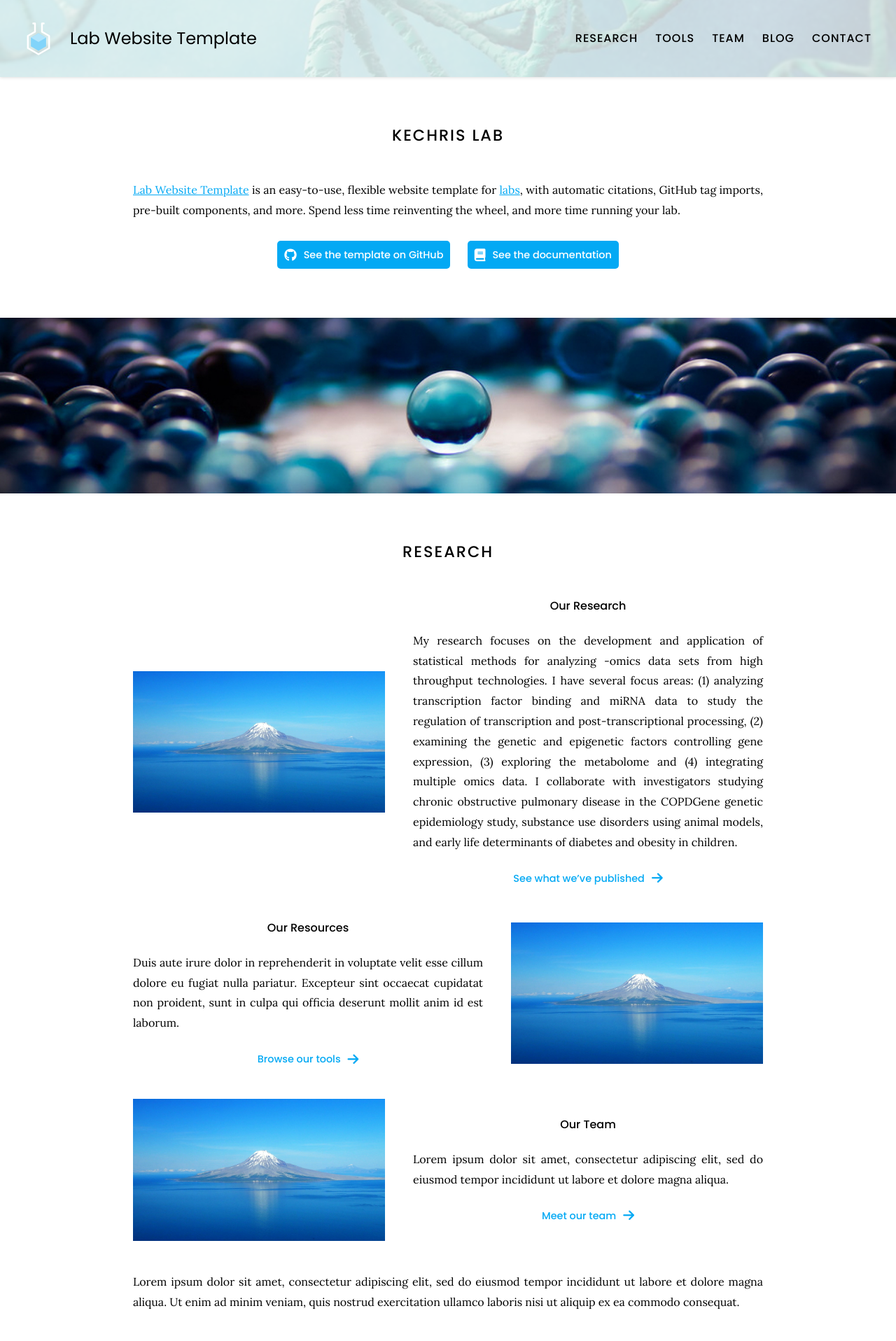
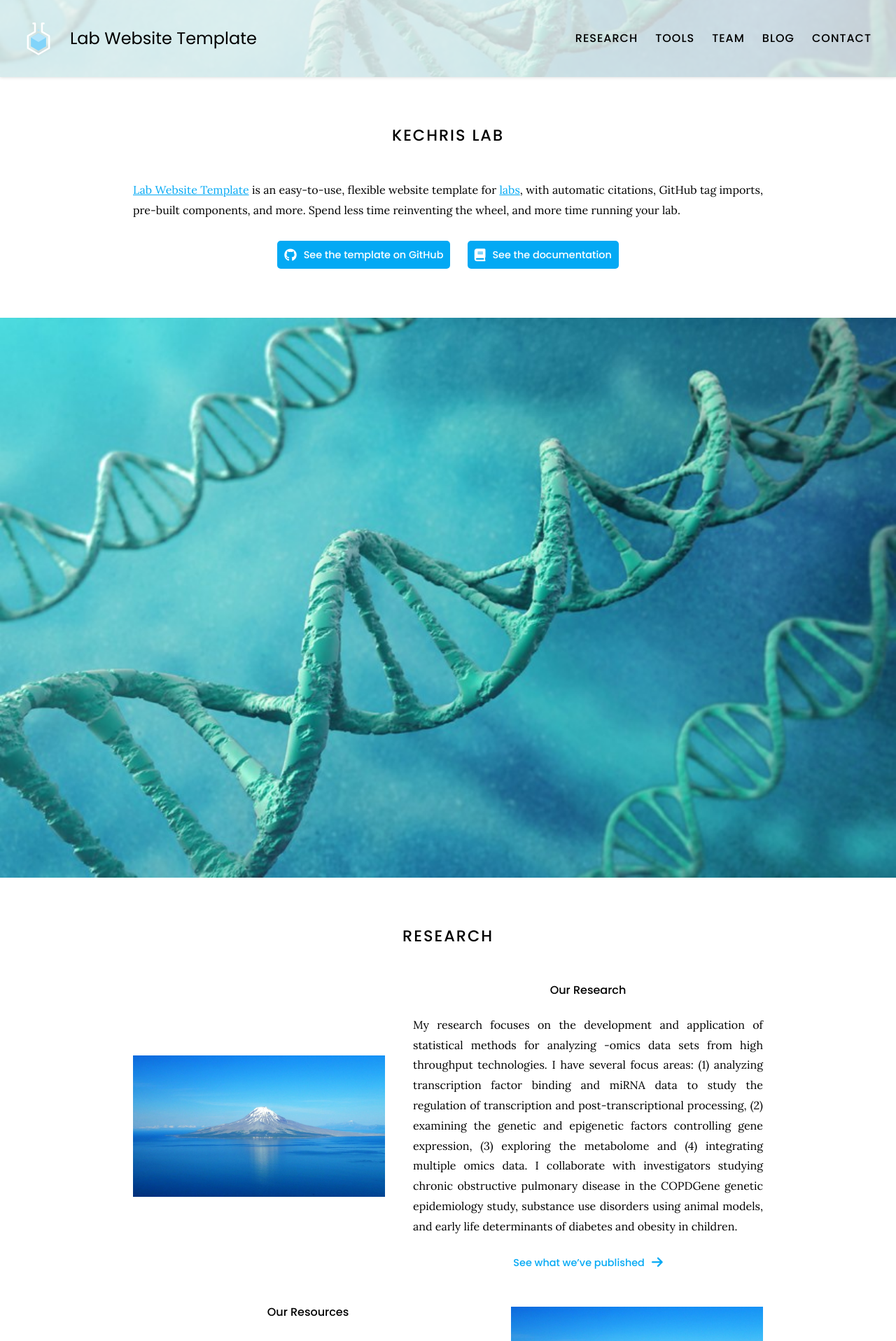
Before and after one commit to KechrisLab/kechrislab.github.io, a Jekyll site: the page built from index.md, in a window 1280 px wide. Shown: the top 1916 px of the page at 70% size. Built offline with Jekyll 4.4.1, drawn with Linux system fonts in a browser that asks for light colours.

Commit message:
Update index.md

```diff
--- a/index.md
+++ b/index.md
@@ -32,11 +32,12 @@ Spend less time reinventing the wheel, and more time running your lab.
 
 {% include section.html full=true %}
 
-{% include banner.html image="images/banner.jpg" %}
+{% include banner.html image="images/dna-ancestry_2502064k.jpg" %}
 
 {% include section.html %}
 
 # RESEARCH
+
 {% capture text %}
 My research focuses on the development and application of statistical methods for analyzing -omics data
 sets from high throughput technologies. I have several focus areas: (1) analyzing transcription factor
```
